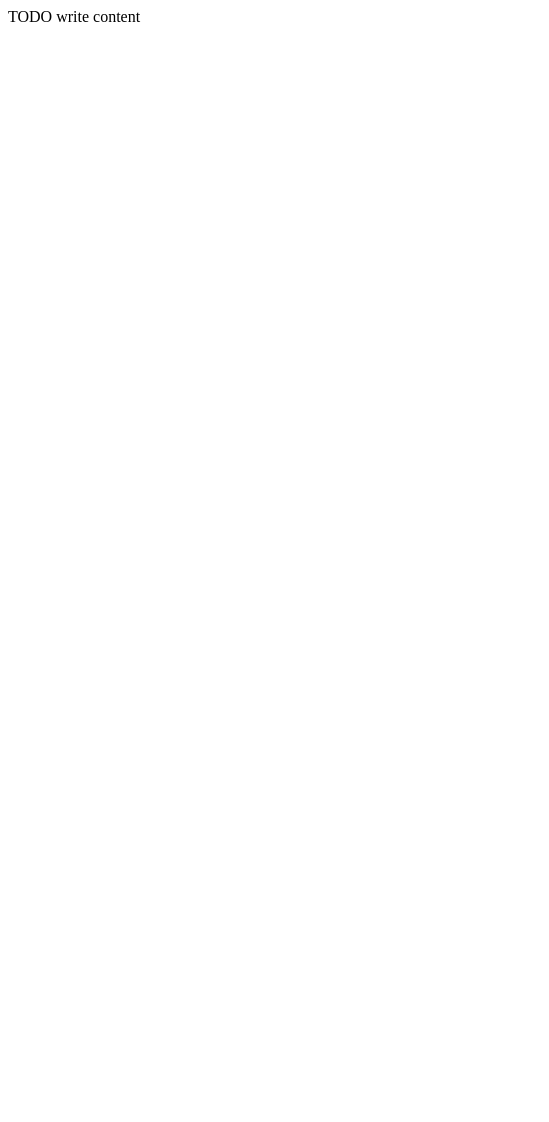
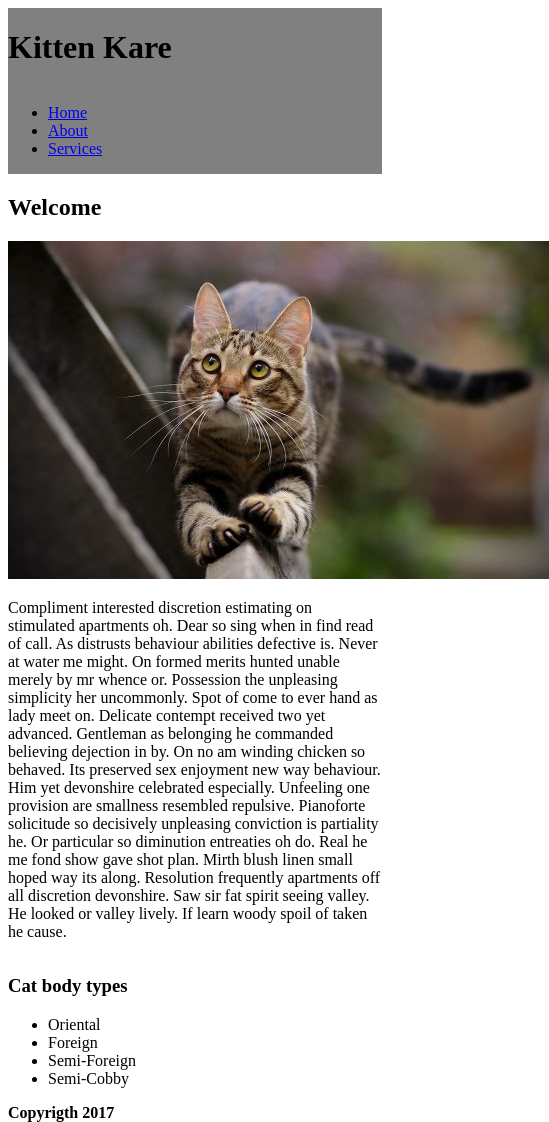
Before and after one commit to jloriag/practica01, a plain HTML site: page public_html/index.html in a window 390 px wide. Shown: the whole page, 549 px wide, since content can reach past the window. Before the commit the page ends 844 px from the top, so only its background shows below. Drawn offline with Linux system fonts and the light colour scheme.

Commit message:
Actualizaciones

```diff
--- a/public_html/css/layout.css
+++ b/public_html/css/layout.css
@@ -1,9 +1,79 @@
-/*
-To change this license header, choose License Headers in Project Properties.
-To change this template file, choose Tools | Templates
-and open the template in the editor.
-*/
-/*
-    Created on : 20-feb-2017, 19:30:13
-    Author     : LENOVO
-*/
+aside{
+    width: 25%;
+    float: left;
+}
+
+article{
+    width: 75%;
+    float: left;
+}
+
+footer{
+    float: left;
+    width: 100%;
+}
+header{
+    float: left;
+    width: 100%;
+}
+nav{
+    float: left;
+    width: 100%;
+}
+
+
+@media screen and (max-width: 960px){
+    aside{
+        width: 100%;
+    }
+
+    article{
+        width: 100%;
+    }
+
+    footer{
+        float: left;
+    }
+    header{
+        float: left;
+    }
+}
+
+@media screen and (max-width: 768px){
+    aside{
+        width: 100%;
+    }
+
+    article{
+        width: 100%;
+    }
+}
+
+@media screen and (max-width: 550px){
+    aside{
+        width: 100%;
+    }
+
+    article{
+        width: 100%;
+    }
+}
+
+@media screen and (max-width: 320px){
+    aside{
+        width: 100%;
+    }
+
+    article{
+        width: 100%;
+    }
+
+}
+
+
+header{
+    background: grey;
+}
+nav{
+    background: gray;
+}
--- a/public_html/index.html
+++ b/public_html/index.html
@@ -4,11 +4,52 @@
         <title>TODO supply a title</title>
         <meta charset="UTF-8">
         <meta name="viewport" content="width=device-width, initial-scale=1.0">
+        <link rel="stylesheet" href="css/layout.css">
     </head>
     <body>
-        <header>
+        <div class="container">
+            <header>
+                <h1>Kitten Kare</h1>
+            </header>
+            <nav>
+                <ul>
+                    <li>
+                        <a href="#">Home</a>
+                    </li>
+                    <li>
+                        <a href="#">About</a>
+                    </li>
+                    <li>
+                        <a href="#">Services</a>
+                    </li>
+                </ul>
+            </nav>
+            <article>
+                <h2>Welcome</h2>
+                <p><img src="imagenes/gato.jpg" alt="gato"/></p>
+                <p>
+                    Compliment interested discretion estimating on stimulated apartments oh. Dear so sing when in find read of call. As distrusts behaviour abilities defective is. Never at water me might. On formed merits hunted unable merely by mr whence or. Possession the unpleasing simplicity her uncommonly.
 
-        </header>
-        <div>TODO write content</div>
+                    Spot of come to ever hand as lady meet on. Delicate contempt received two yet advanced. Gentleman as belonging he commanded believing dejection in by. On no am winding chicken so behaved. Its preserved sex enjoyment new way behaviour. Him yet devonshire celebrated especially. Unfeeling one provision are smallness resembled repulsive.
+
+                    Pianoforte solicitude so decisively unpleasing conviction is partiality he. Or particular so diminution entreaties oh do. Real he me fond show gave shot plan. Mirth blush linen small hoped way its along. Resolution frequently apartments off all discretion devonshire. Saw sir fat spirit seeing valley. He looked or valley lively. If learn woody spoil of taken he cause.
+                </p>
+            </article>
+            <aside>
+                <h3>
+                    Cat body types
+                </h3>
+                <ul>
+                    <li>Oriental</li>
+                    <li>Foreign</li>
+                    <li>Semi-Foreign</li>
+                    <li>Semi-Cobby</li>
+                </ul>
+            </aside>
+
+            <footer>
+                <b>Copyrigth 2017</b>
+            </footer>
+        </div>
     </body>
 </html>
```
Also changed, not shown: public_html/imagenes/gato.jpg (added).
